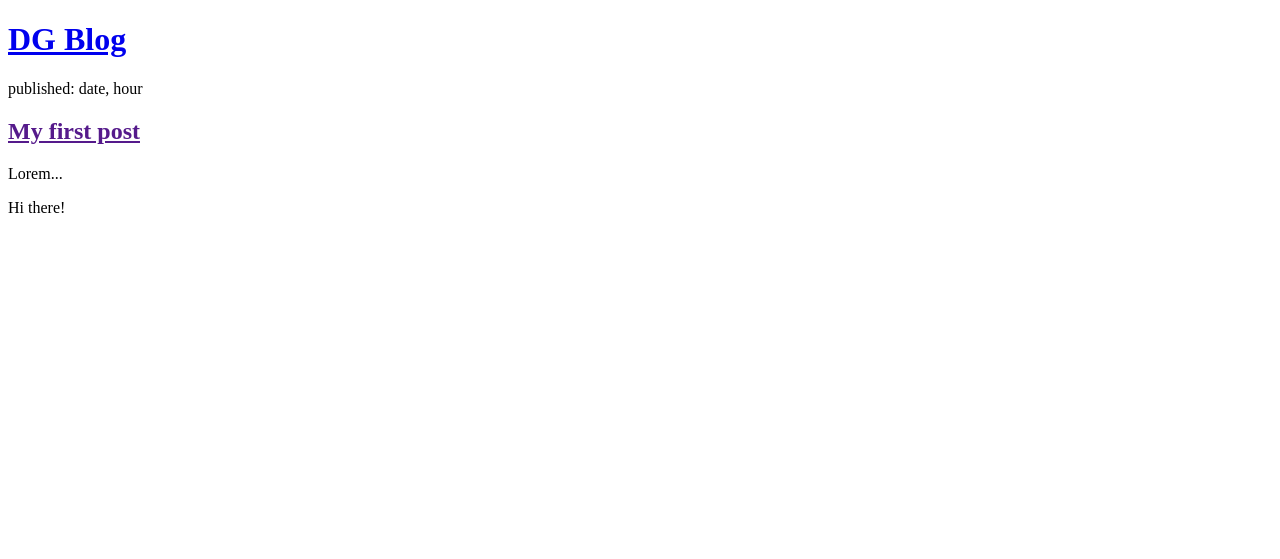
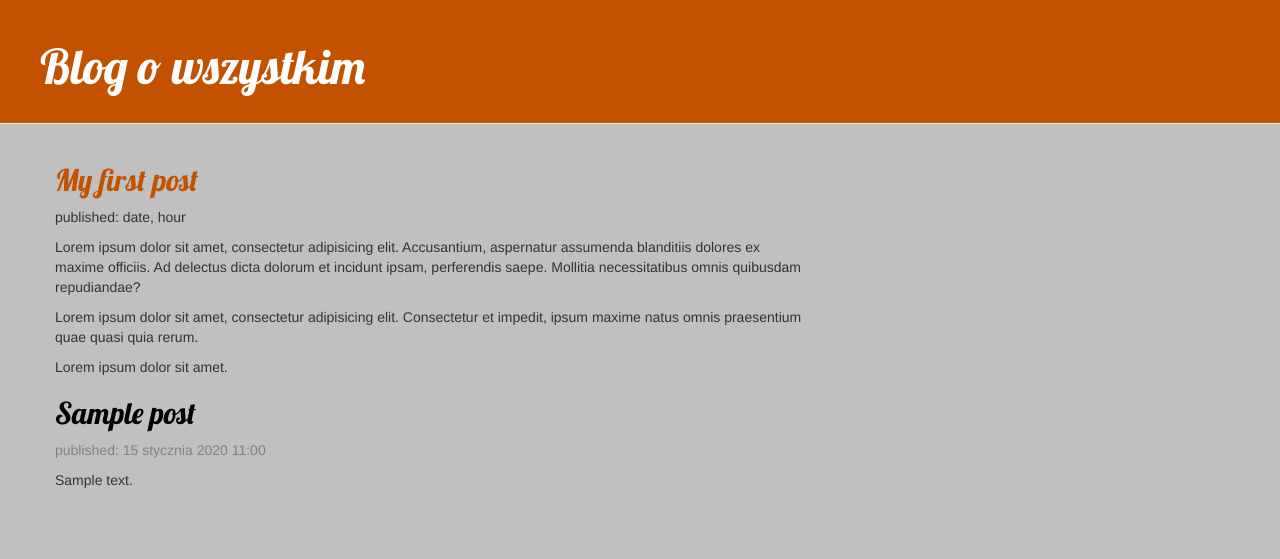
Before and after one commit to DB-Byd/Django, a Django app: page / in a window 1280 px wide. Shown: the top 559 px of the page. Run offline with Django 4.2, Linux system fonts and the light colour scheme; tables that the repository leaves empty hold one stand-in row (values such as "Sample post"); some libraries are stand-ins or nearby versions.

Commit message:
Utworzony szkielet blogu z odnośnikiem do szczegółów postu.

```diff
--- /dev/null
+++ b/blog/static/css/blog.css
@@ -0,0 +1,56 @@
+
+body {
+    background-color: silver;
+}
+
+h1 a, h2 a {
+    color: #C25100;
+    font-family: 'Lobster';
+}
+
+.page-header {
+    background-color: #C25100;
+    margin-top: 0;
+    padding: 20px 20px 20px 40px;
+}
+
+.page-header h1, .page-header h1 a, .page-header h1 a:visited, .page-header h1 a:active {
+    color: #ffffff;
+    font-size: 36pt;
+    text-decoration: none;
+}
+
+.content {
+    margin-left: 40px;
+}
+
+h1, h2, h3, h4 {
+    font-family: 'Lobster', cursive;
+}
+
+.date {
+    color: #828282;
+}
+
+.save {
+    float: right;
+}
+
+.post-form textarea, .post-form input {
+    width: 100%;
+}
+
+.top-menu, .top-menu:hover, .top-menu:visited {
+    color: #ffffff;
+    float: right;
+    font-size: 26pt;
+    margin-right: 20px;
+}
+
+.post {
+    margin-bottom: 70px;
+}
+
+.post h2 a, .post h1 a:visited {
+    color: #000000;
+}
--- /dev/null
+++ b/blog/templates/blog/base.html
@@ -0,0 +1,28 @@
+<!DOCTYPE html>
+{% load static %}
+<html lang="pl">
+<head>
+    <meta charset="UTF-8">
+    <title>Blog</title>
+    <link rel="stylesheet" href="//maxcdn.bootstrapcdn.com/bootstrap/3.2.0/css/bootstrap.min.css">
+    <link rel="stylesheet" href="//maxcdn.bootstrapcdn.com/bootstrap/3.2.0/css/bootstrap-theme.min.css">
+    <link href="//fonts.googleapis.com/css?family=Lobster&subset=latin,latin-ext" rel="stylesheet" type="text/css">
+    <link rel="stylesheet" href="{% static 'css/blog.css' %}">
+</head>
+<body>
+
+    <div class="page-header">
+        <h1><a href="/">Blog o wszystkim</a></h1>
+    </div>
+
+    <div class="content container">
+        <div class="row">
+            <div class="col-md-8">
+            {% block content %}
+            {% endblock %}
+            </div>
+        </div>
+    </div>
+
+</body>
+</html>
--- a/blog/templates/blog/post_list.html
+++ b/blog/templates/blog/post_list.html
@@ -1,23 +1,25 @@
 <!DOCTYPE html>
-<html lang="en">
-<head>
-    <meta charset="UTF-8">
-    <title>Blog</title>
-</head>
-<body>
+
+{% extends 'blog/base.html' %}
+
+{% block content %}
+
     <div>
-        <h1><a href="/">DG Blog</a></h1>
-
+        <h2><a href="">My first post</a></h2>
+        <p>published: date, hour</p>
+        <p>Lorem ipsum dolor sit amet, consectetur adipisicing elit. Accusantium, aspernatur assumenda blanditiis dolores ex maxime officiis. Ad delectus dicta dolorum et incidunt ipsam, perferendis saepe. Mollitia necessitatibus omnis quibusdam repudiandae?</p>
+        <p>Lorem ipsum dolor sit amet, consectetur adipisicing elit. Consectetur et impedit, ipsum maxime natus omnis praesentium quae quasi quia rerum.</p>
+        <p>Lorem ipsum dolor sit amet.</p>
     </div>
 
-    <div>
-        <p>published: date, hour</p>
-        <h2><a href="">My first post</a></h2>
-        <p>Lorem...</p>
-    </div>
+    {% for post in posts %}
+        <div class="post">
+            <h2><a href="{% url 'post_detail' pk=post.pk %}">{{ post.title }}</a></h2>
+            <div class="date">
+                <p>published: {{ post.published_date }}</p>
+            </div>
+            <p>{{ post.text|linebreaksbr }}</p>
+        </div>
+    {% endfor %}
 
-
-
-<p>Hi there!</p>
-</body>
-</html>
+{% endblock %}
--- a/blog/urls.py
+++ b/blog/urls.py
@@ -3,4 +3,5 @@ from . import views
 
 urlpatterns = [
     path('', views.post_list, name='post_list'),
+    path('post/<int:pk>/', views.post_detail, name='post_detail'),
 ]
--- a/blog/views.py
+++ b/blog/views.py
@@ -1,5 +1,12 @@
-from django.shortcuts import render
+from django.shortcuts import render, get_object_or_404
+from django.utils import timezone
+from .models import Post
 
 # Create your views here.
 def post_list(request):
-    return render(request, 'blog/post_list.html', {})
+    posts = Post.objects.filter(published_date__lte=timezone.now()).order_by('published_date')
+    return render(request, 'blog/post_list.html', {'posts': posts})
+
+def post_detail(request, pk):
+    post = get_object_or_404(Post, pk=pk)
+    return render(request, 'blog/post_detail.html', {'post': post})
```
Also changed, not shown: blog/templates/blog/post_detail.html (added, +18 -0 lines).
